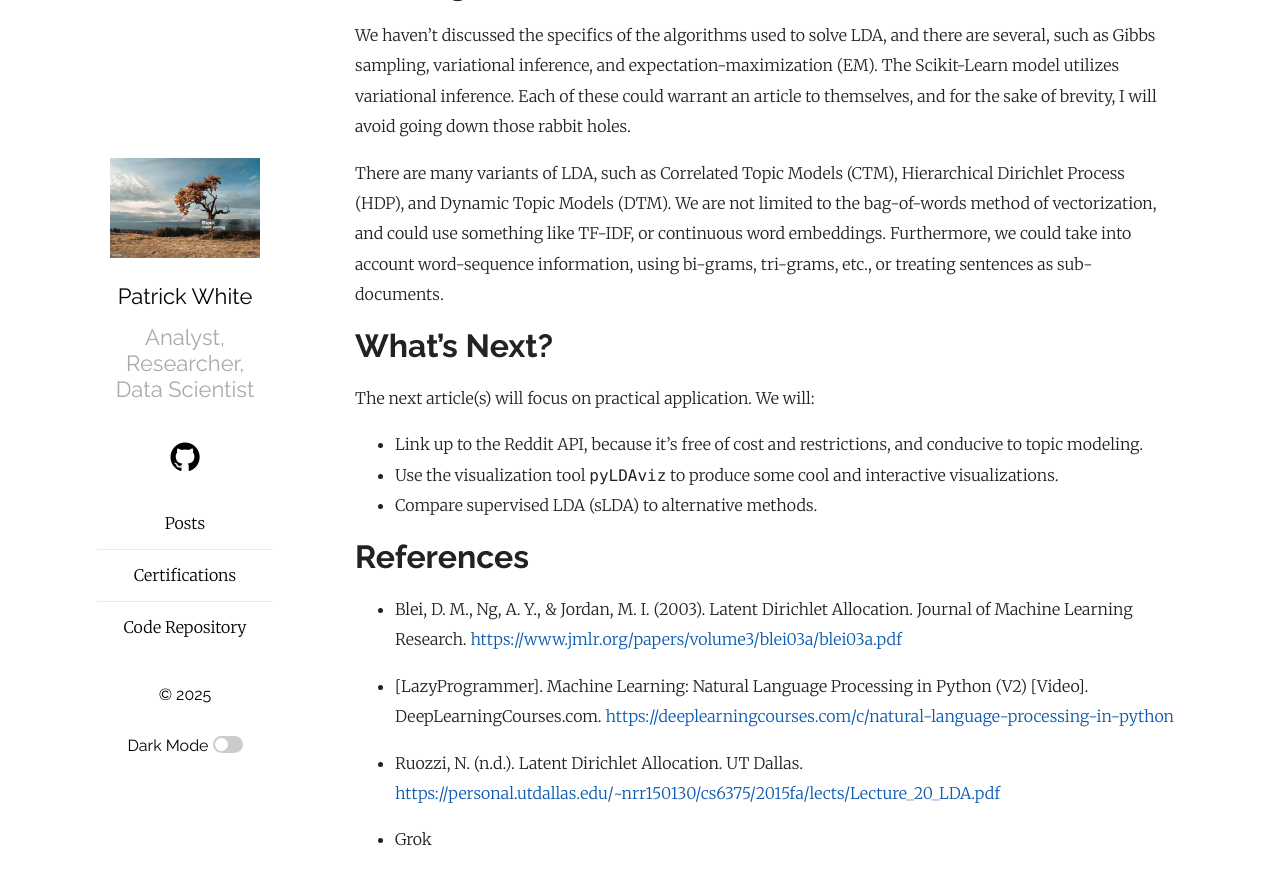
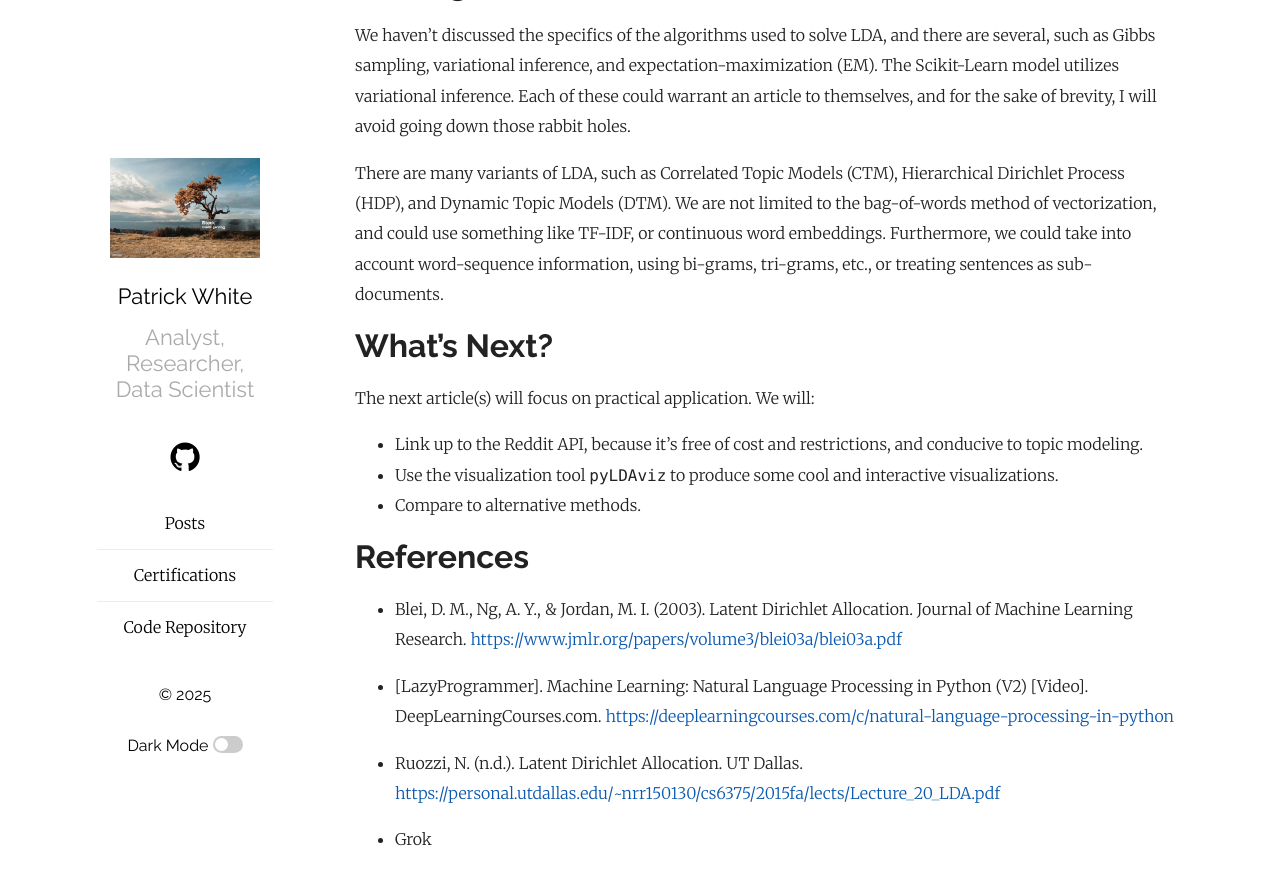
Before and after one commit to pw598/pw598.github.io, a Jekyll site: the page built from _posts/2025-07-12-A-Visual-Understanding-of-Latent-Dirichlet-Analysis.md, in a window 1280 px wide and 900 px high, scrolled down 13387 px. Shown: the top 885 px of the window. Built offline with Jekyll 4.4.1, drawn with Linux system fonts in a browser that asks for light colours; formulas are drawn with MathJax 3.

Commit message:
Update 2025-07-12-A-Visual-Understanding-of-Latent-Dirichlet-Analysis.md

```diff
--- a/_posts/2025-07-12-A-Visual-Understanding-of-Latent-Dirichlet-Analysis.md
+++ b/_posts/2025-07-12-A-Visual-Understanding-of-Latent-Dirichlet-Analysis.md
@@ -817,7 +817,7 @@ The next article(s) will focus on practical application. We will:
 
 - Link up to the Reddit API, because it's free of cost and restrictions, and conducive to topic modeling.
 - Use the visualization tool <code>pyLDAviz</code> to produce some cool and interactive visualizations.
-- Compare supervised LDA (sLDA) to alternative methods.
+- Compare to alternative methods.
 
 
 
```
